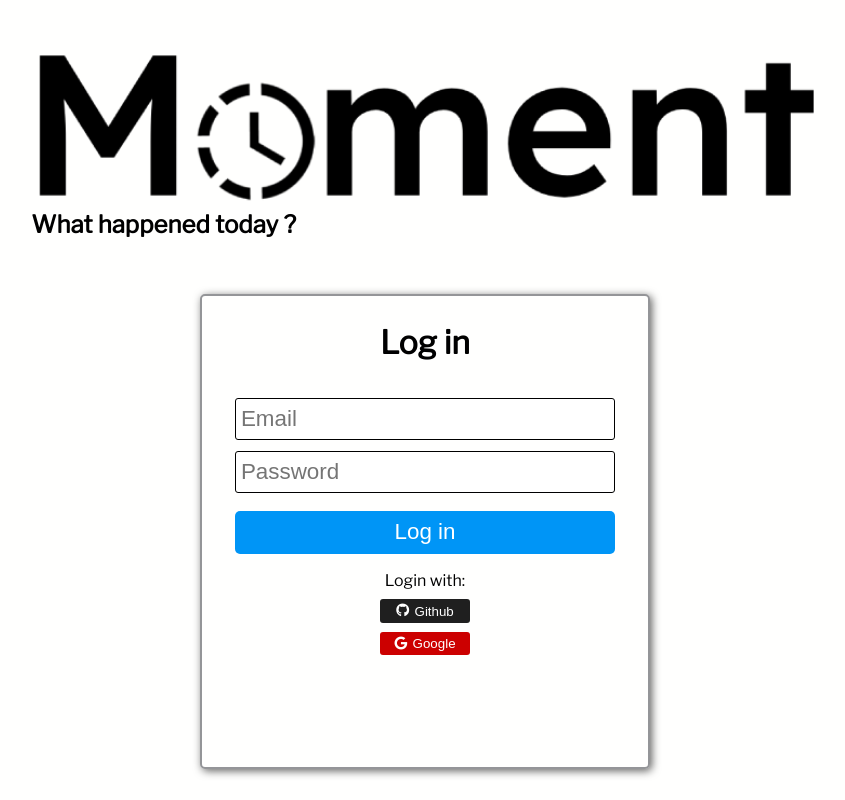
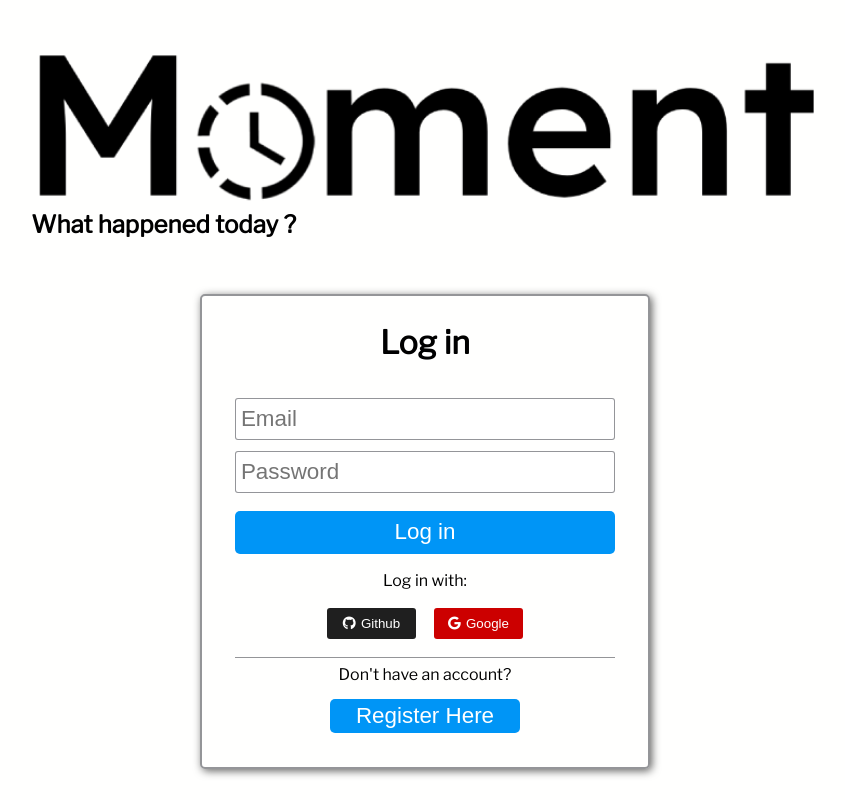
Before and after one commit to NRK-group/Moment, a React (Vite) app in the folder frontend/: page / in a window 1280 px wide. Shown: the whole page, without its empty margins (215-1060 px from the left). Built offline with nearby package versions, Linux system fonts and the light colour scheme.

Commit message:
Desktop screen complete

```diff
--- a/frontend/src/pages/loginPage/LoginPage.css
+++ b/frontend/src/pages/loginPage/LoginPage.css
@@ -47,7 +47,7 @@
     height: 9%;
     margin: 2.5% auto;
     border-radius: 3px;
-    border: 1px solid;
+    border: 1px solid var(--subheading-color);
     padding: 1%;
     font-size: var(--tertiary-font-size);
 }
@@ -95,8 +95,15 @@ input:focus{
     border: none;
     width: 20%;
     height: 5%;
+    margin: 2%;
+    color: white;
+    padding: 1.75%;
+}
+
+.loginIcons{
+    display: flex;
+    justify-content: center;
     margin: 2% auto;
-    color: white;
 }
 
 .loginGithub{
@@ -110,3 +117,25 @@ input:focus{
 button:hover{
     cursor: pointer;
 }
+
+.loginRegisterOption{
+    width: 85%;
+    border-top:1px solid var(--subheading-color) ;
+    margin: auto;
+}
+
+.loginRegisterText{
+    width: fit-content;
+    margin: 2% auto;
+}
+
+.loginRegisterButton{
+    width: 50%;
+}
+
+@media all and (max-width: 480px) {
+    .loginContainer{
+    }
+
+
+}
--- a/frontend/src/pages/loginPage/LoginPage.jsx
+++ b/frontend/src/pages/loginPage/LoginPage.jsx
@@ -20,12 +20,17 @@ export default function Login() {
           <LoginInput type='password' styleName='loginInput loginPasswordInput' placeholder='Password' />
           <button className="loginInput loginAttemptBtn" value='login'>Log in</button>
 
-          <p className="externalLogin">Login with: </p>
+          <p className="externalLogin">Log in with: </p>
           <span className="loginIcons">
           <button className="externalBtn loginGithub"><i class="fa-brands fa-github"></i> Github</button>
           <button className="externalBtn loginGoogle"><i class="fa-brands fa-google"></i> Google</button>
           </span>
 
+          <Card styleName='loginRegisterOption' >
+          <p className="loginRegisterText">Don't have an account?</p>
+          <button className="loginInput loginAttemptBtn loginRegisterButton">Register Here</button>
+          </Card>
+
         </Card>
     </Card>
   )
```
